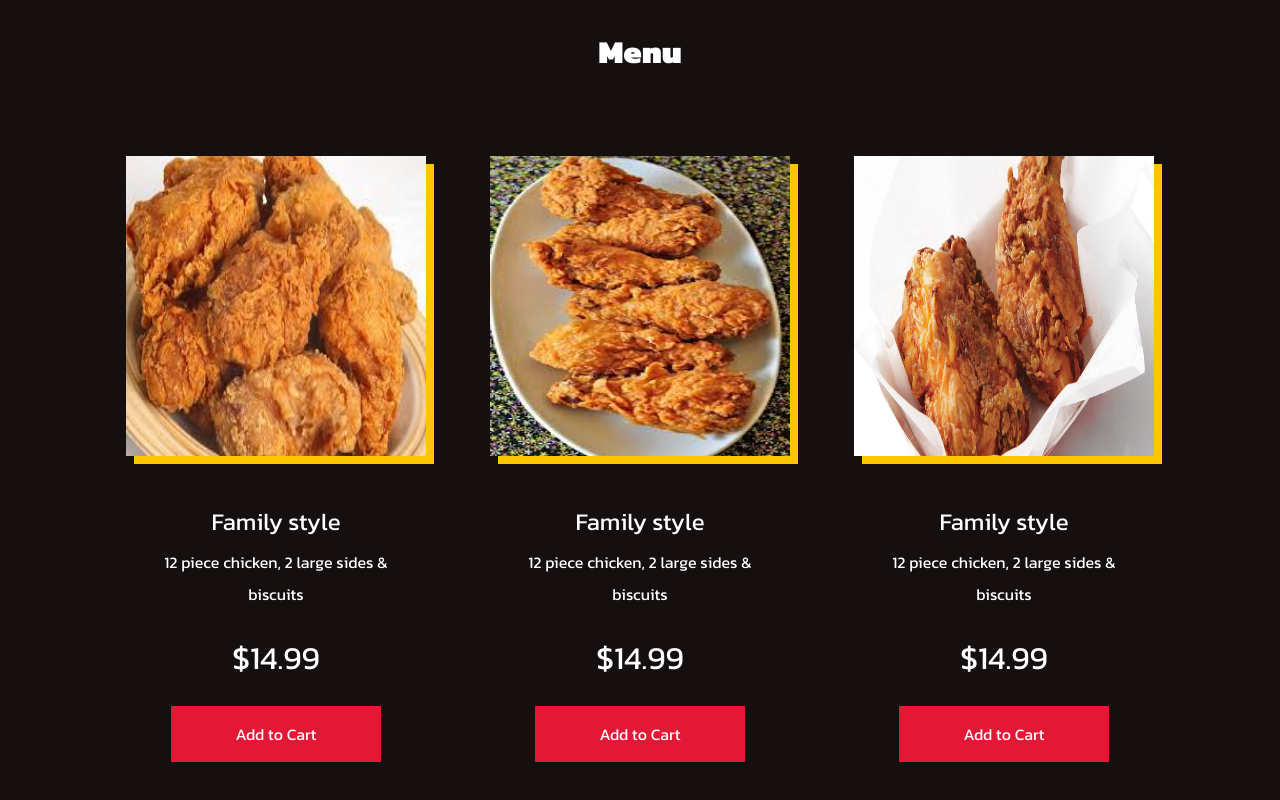
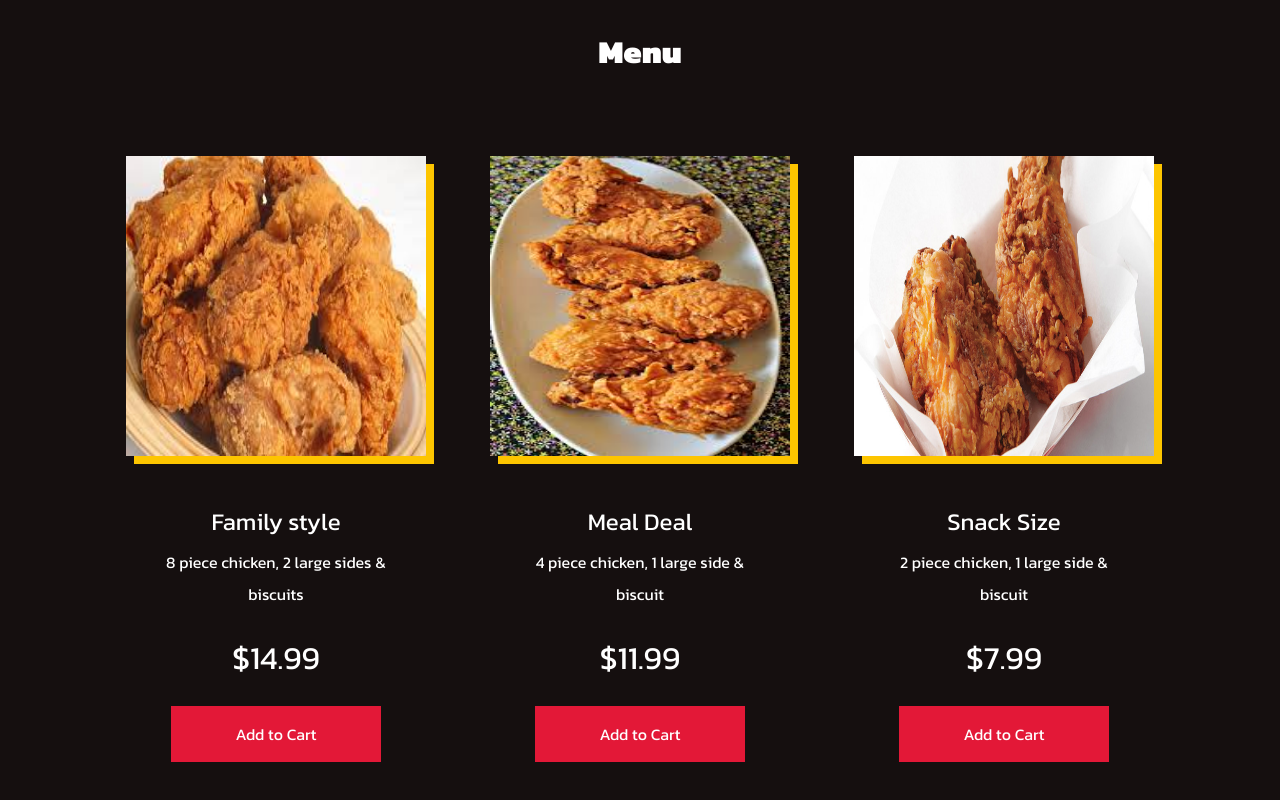
Before and after one commit to JordenHilton/chickenwebsite, a React (Create React App) app: page / in a window 1280 px wide. Shown: the part 852-1652 px from the top of the page. Built offline with nearby package versions, Linux system fonts and the light colour scheme.

Commit message:
update dev dependency

```diff
--- a/package.json
+++ b/package.json
@@ -39,5 +39,8 @@
       "last 1 firefox version",
       "last 1 safari version"
     ]
+  },
+  "devDependencies": {
+    "gh-pages": "^3.1.0"
   }
 }
--- a/src/components/Products/data.js
+++ b/src/components/Products/data.js
@@ -7,24 +7,24 @@ export const productData = [
         img: product1,
         alt: 'Chicken',
         name: 'Family style',
-        desc: '12 piece chicken, 2 large sides & biscuits',
+        desc: '8 piece chicken, 2 large sides & biscuits',
         price: '$14.99',
         button: 'Add to Cart',
     },
     {
         img: product2,
         alt: 'Chicken',
-        name: 'Family style',
-        desc: '12 piece chicken, 2 large sides & biscuits',
-        price: '$14.99',
+        name: 'Meal Deal',
+        desc: '4 piece chicken, 1 large side & biscuit',
+        price: '$11.99',
         button: 'Add to Cart',
     },
     {
         img: product3,
         alt: 'Chicken',
-        name: 'Family style',
-        desc: '12 piece chicken, 2 large sides & biscuits',
-        price: '$14.99',
+        name: 'Snack Size',
+        desc: '2 piece chicken, 1 large side & biscuit',
+        price: '$7.99',
         button: 'Add to Cart',
     },
 ];
```
Also changed, not shown: src/components/Feature/FeatureElements.js (added, +28 -0 lines), src/components/Feature/index.js (added, +13 -0 lines), 1 other file (tests, documents, lock files or other folders).
